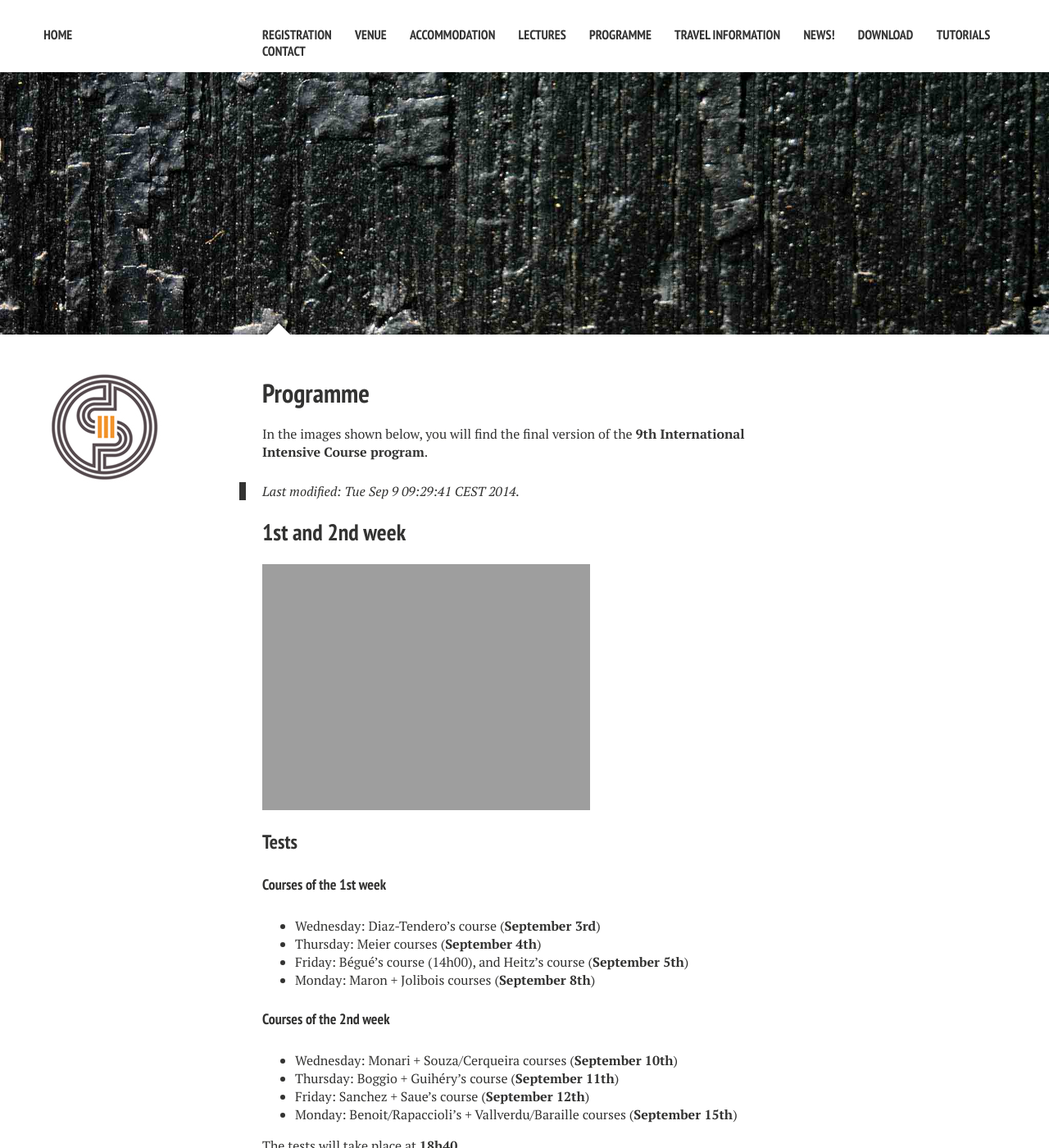
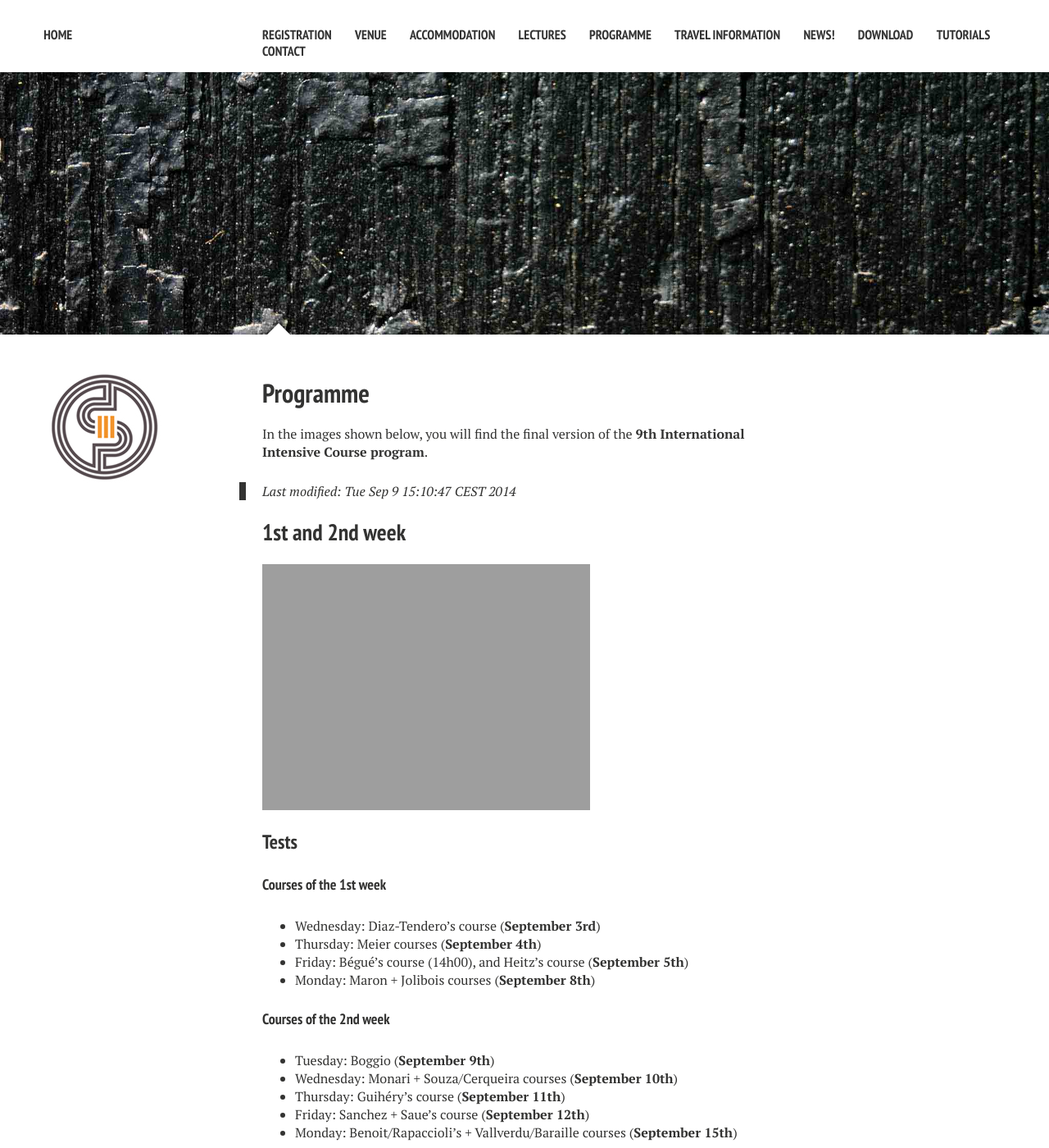
Before and after one commit to muammar/intcourse, a Jekyll site: the page built from programme/index.md, in a window 1280 px wide and 1400 px high. Shown: the whole window at 82% size. Built offline with Jekyll 4.4.1, drawn with Linux system fonts in a browser that asks for light colours; nearby versions of some CDN libraries.

Commit message:
Boggio exam changed

```diff
--- a/programme/index.md
+++ b/programme/index.md
@@ -11,7 +11,7 @@ image:
 ---
 In the images shown below, you will find the final version of the **9th International Intensive Course program**.
 
-> Last modified: Tue Sep  9 09:29:41 CEST 2014.
+> Last modified: Tue Sep  9 15:10:47 CEST 2014
 
 ## 1st and 2nd week
 ![First and Second week]({{ site.url }}/files/program1-2w.png )
@@ -27,8 +27,9 @@ In the images shown below, you will find the final version of the **9th Internat
 
 #### Courses of the 2nd week
 
+* Tuesday: Boggio (**September 9th**)
 * Wednesday: Monari + Souza/Cerqueira courses (**September 10th**)
-* Thursday: Boggio + Guihéry's course (**September 11th**)
+* Thursday: Guihéry's course (**September 11th**)
 * Friday: Sanchez + Saue's course (**September 12th**)
 * Monday: Benoit/Rapaccioli's + Vallverdu/Baraille courses (**September 15th**)
 
```
